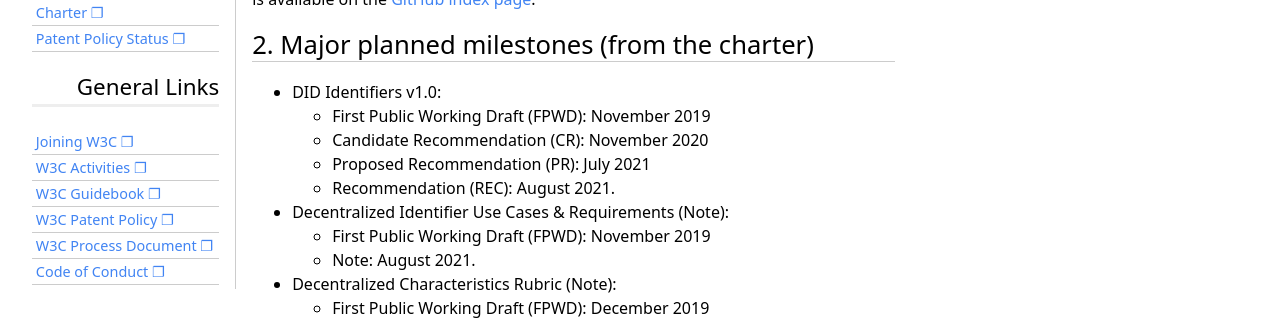
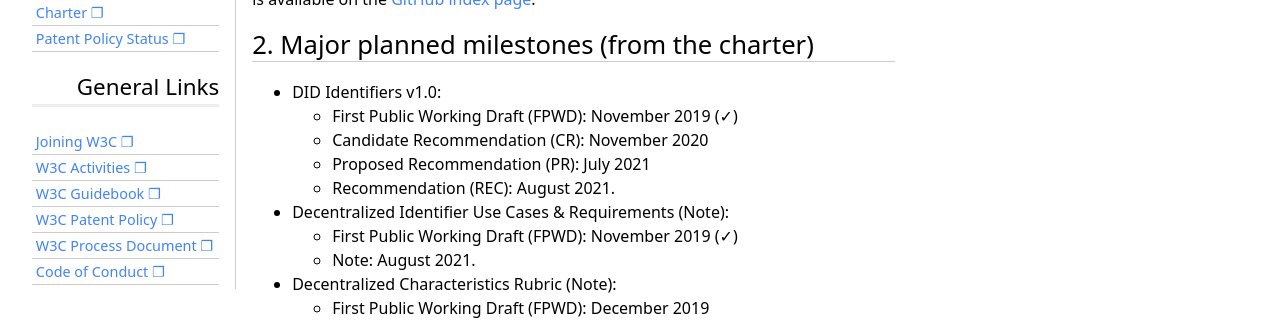
Before and after one commit to w3c/did-wg, a Jekyll site: the page built from PublStatus.md, in a window 1280 px wide. Shown: the part 585-909 px from the top of the page. Built offline with Jekyll 4.4.1, drawn with Linux system fonts in a browser that asks for light colours; some web fonts are replaced; our own code applies the rules of GitHub Pages for plain Markdown files.

```diff
--- a/PublStatus.md
+++ b/PublStatus.md
@@ -24,12 +24,12 @@ The Editors’ drafts are managed in GitHub repositories; the list of those repo
 ## Major planned milestones (from the charter)
 
 * DID Identifiers v1.0:
-    * First Public Working Draft (FPWD): November 2019
+    * First Public Working Draft (FPWD): November 2019 (✓)
     * Candidate Recommendation (CR): November 2020
     * Proposed Recommendation (PR): July 2021
     * Recommendation (REC): August 2021.
 * Decentralized Identifier Use Cases & Requirements (Note):
-    * First Public Working Draft (FPWD): November 2019
+    * First Public Working Draft (FPWD): November 2019 (✓)
     * Note: August 2021.
 * Decentralized Characteristics Rubric (Note):
     * First Public Working Draft (FPWD): December 2019
```
